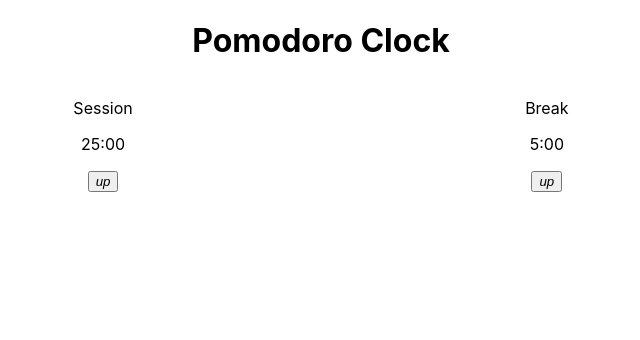
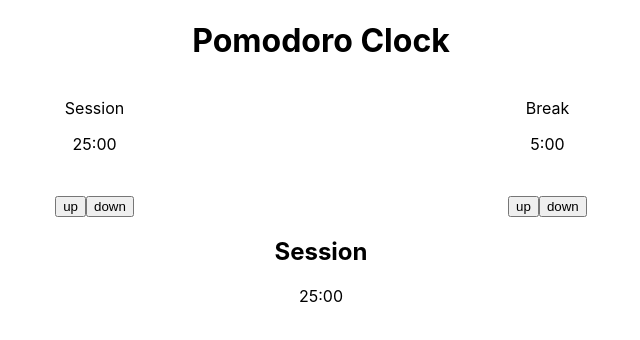
Before and after one commit to petercr/Pomodoro-clock, a React (Create React App) app in the folder pomodoro/: page / in a window 1280 px wide. Shown: the top 340 px of the page, without its empty margins (319-959 px from the left). Built offline with nearby package versions, Linux system fonts and the light colour scheme.

Commit message:
added buttons to Timer's & a .main-timer section Also an area for the controls .button-area

```diff
--- a/pomodoro/src/App.js
+++ b/pomodoro/src/App.js
@@ -21,6 +21,11 @@ class App extends Component {
   render() {
     function Timer(props) {
       const { timer, minutes, seconds } = props;
+      const buttonStyle = {
+        display: "block",
+        margin: "5px",
+        padding: "10px"
+      };
 
       return (
         <div>
@@ -28,9 +33,9 @@ class App extends Component {
           <p>
             {minutes}:{seconds}
           </p>
-          <button className="btn">
-            <i className="material-icons">up</i>
-          </button>
+          <div style={buttonStyle} />
+          <button className="btn">up</button>
+          <button className="btn">down</button>
         </div>
       );
     }
@@ -53,6 +58,15 @@ class App extends Component {
             seconds={this.state.break.seconds}
           />
         </div>
+        <div className="main-timer">
+          {/* This will swap between timers */}
+          <h2>{this.state.selection}</h2>
+          <p>
+            {/* This will display the active timer */}
+            {this.state.timer.minutes}:{this.state.timer.seconds}
+          </p>
+        </div>
+        <div className="button-area">{/* Lots of control buttons */}</div>
       </div>
     );
   }
```
